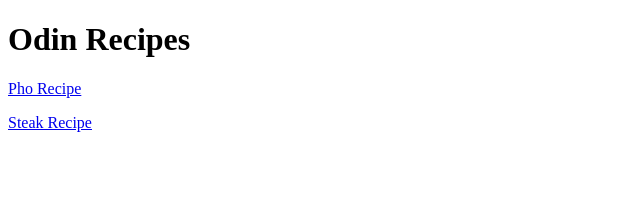
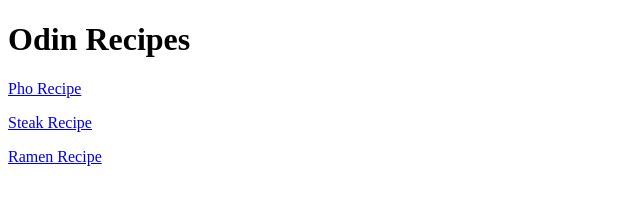
Before and after one commit to cyang977/odin-recipes, a plain HTML site: page index.html in a window 1280 px wide. Shown: the whole page, without its empty margins (0-640 px from the left). Drawn offline with Linux system fonts and the light colour scheme.

Commit message:
Added Ramen Recipe

```diff
--- a/index.html
+++ b/index.html
@@ -12,6 +12,9 @@
     <p>
       <a href="./recipes/best-steak.html">Steak Recipe</a>
     </p>
+    <p>
+      <a href="./recipes/ramen.html">Ramen Recipe</a>
+    </p>
   </body>
 
 </hmtl>
```
